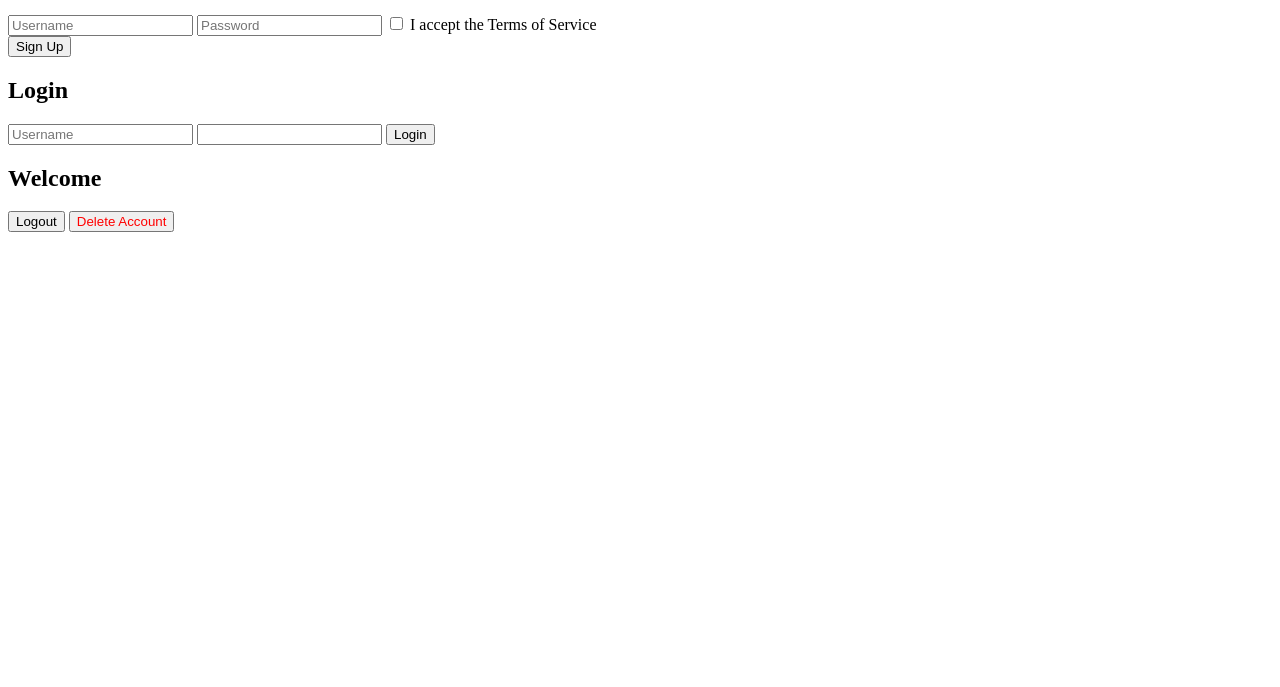
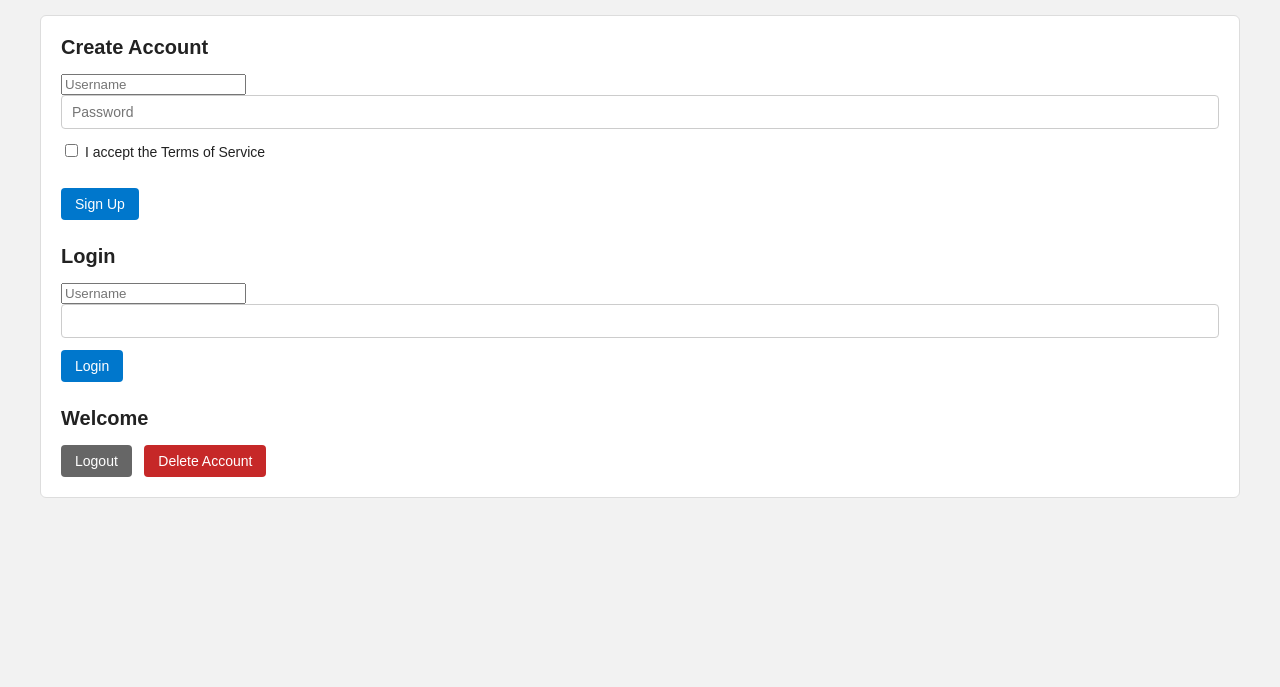
Before and after one commit to Panzerkula/App2_Project_v3, a website: page user_app/index.html in a window 1280 px wide. Shown: the part 113-800 px from the top of the page. Drawn offline with Linux system fonts and the light colour scheme.

Commit message:
added some dumb AI-generated CSS, just because.

```diff
--- a/user_app/index.html
+++ b/user_app/index.html
@@ -3,14 +3,14 @@
 <head>
   <meta charset="UTF-8" />
   <meta name="viewport" content="width=device-width, initial-scale=1.0" />
-  <title>Mexican Train</title>
+  <title>Mexican Train Score Tracker</title>
   <link href="./user_style.css" rel="stylesheet" />
 </head>
 
 <body>
 
   <script src="user-app.mjs"></script>
-  <h1>Mexican Train</h1>
+  <h1>Mexican Train Score Tracker</h1>
 
   <section id="auth-section">
     <h2>Create Account</h2>
@@ -36,7 +36,7 @@
     <h2>Welcome <span id="username"></span></h2>
 
     <button id="logout-btn">Logout</button>
-    <button id="delete-account-btn" style="color:red;">Delete Account</button>
+    <button id="delete-account-btn">Delete Account</button>
   </section>
 
   <pre id="output"></pre>
--- a/user_app/user-app.mjs
+++ b/user_app/user-app.mjs
@@ -19,7 +19,7 @@ document.getElementById("signup-form").addEventListener("submit", async e => {
 
     const res = await fetch("/auth/signup", {
         method: "POST",
-        headers: { "Content-Type": "application/json" },
+        //headers: { "Content-Type": "application/json" },
         body: JSON.stringify(data)
     });
 
@@ -44,7 +44,7 @@ document.getElementById("login-form").addEventListener("submit", async e => {
 
     const res = await fetch("/auth/login", {
         method: "POST",
-        headers: { "Content-Type": "application/json" },
+        //headers: { "Content-Type": "application/json" },
         body: JSON.stringify(data)
     });
 
--- a/user_app/user_style.css
+++ b/user_app/user_style.css
@@ -0,0 +1,145 @@
+* {
+  box-sizing: border-box;
+}
+
+body {
+  margin: 0;
+  padding: 40px;
+  font-family: Arial, Helvetica, sans-serif;
+  background-color: #f2f2f2;
+  color: #222;
+}
+
+/* --------------------
+   Page Layout
+-------------------- */
+
+main {
+  max-width: 500px;
+  margin: 0 auto;
+}
+
+/* --------------------
+   Headings
+-------------------- */
+
+h1 {
+  text-align: center;
+  margin-bottom: 30px;
+}
+
+h2 {
+  margin-top: 0;
+  margin-bottom: 15px;
+  font-size: 20px;
+}
+
+/* --------------------
+   Sections
+-------------------- */
+
+section {
+  background: #ffffff;
+  border: 1px solid #ddd;
+  border-radius: 6px;
+  padding: 20px;
+  margin-bottom: 25px;
+}
+
+/* --------------------
+   Forms
+-------------------- */
+
+form {
+  display: block;
+}
+
+input[type="text"],
+input[type="password"] {
+  width: 100%;
+  padding: 8px 10px;
+  margin-bottom: 12px;
+  font-size: 14px;
+  border: 1px solid #ccc;
+  border-radius: 4px;
+}
+
+input:focus {
+  outline: none;
+  border-color: #0077cc;
+}
+
+/* --------------------
+   Checkbox Labels
+-------------------- */
+
+label {
+  display: block;
+  font-size: 14px;
+  margin-bottom: 10px;
+}
+
+/* --------------------
+   Buttons
+-------------------- */
+
+button {
+  padding: 8px 14px;
+  font-size: 14px;
+  border: none;
+  border-radius: 4px;
+  cursor: pointer;
+  background-color: #0077cc;
+  color: white;
+}
+
+form button {
+  margin-bottom: 25px;
+}
+
+button:hover {
+  background-color: #005fa3;
+}
+
+/* Logout */
+
+#logout-btn {
+  background-color: #666;
+}
+
+#logout-btn:hover {
+  background-color: #555;
+}
+
+/* Delete account */
+
+#delete-account-btn {
+  background-color: #c62828;
+  margin-left: 8px;
+}
+
+#delete-account-btn:hover {
+  background-color: #a61d1d;
+}
+
+/* --------------------
+   Logged-in Section
+-------------------- */
+
+#app-section {
+  text-align: center;
+}
+
+#app-section button {
+  margin-top: 10px;
+}
+
+/* --------------------
+   Output / Debug
+-------------------- */
+
+#output {
+  margin-top: 20px;
+  font-size: 13px;
+  white-space: pre-wrap;
+}
```
